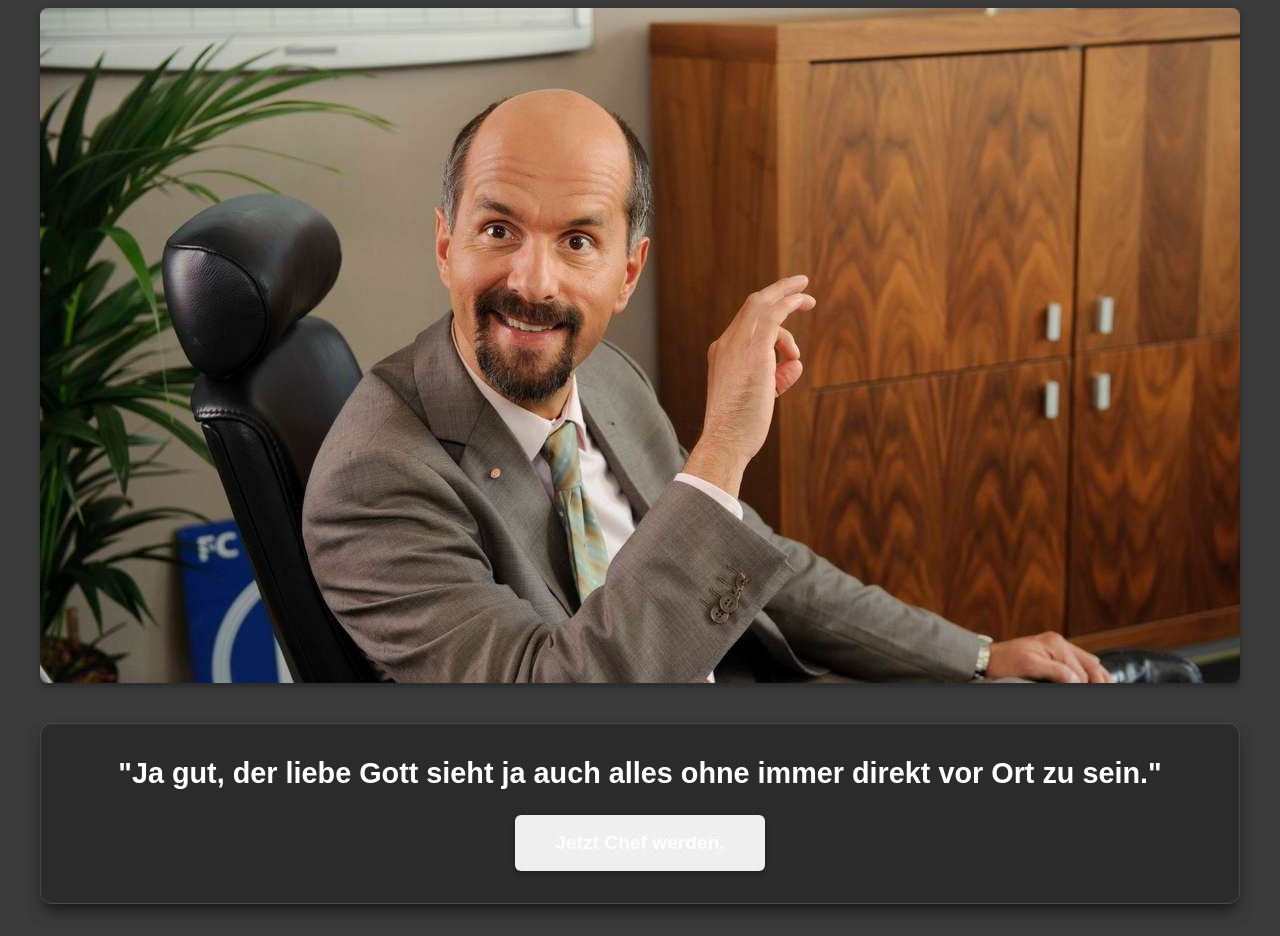
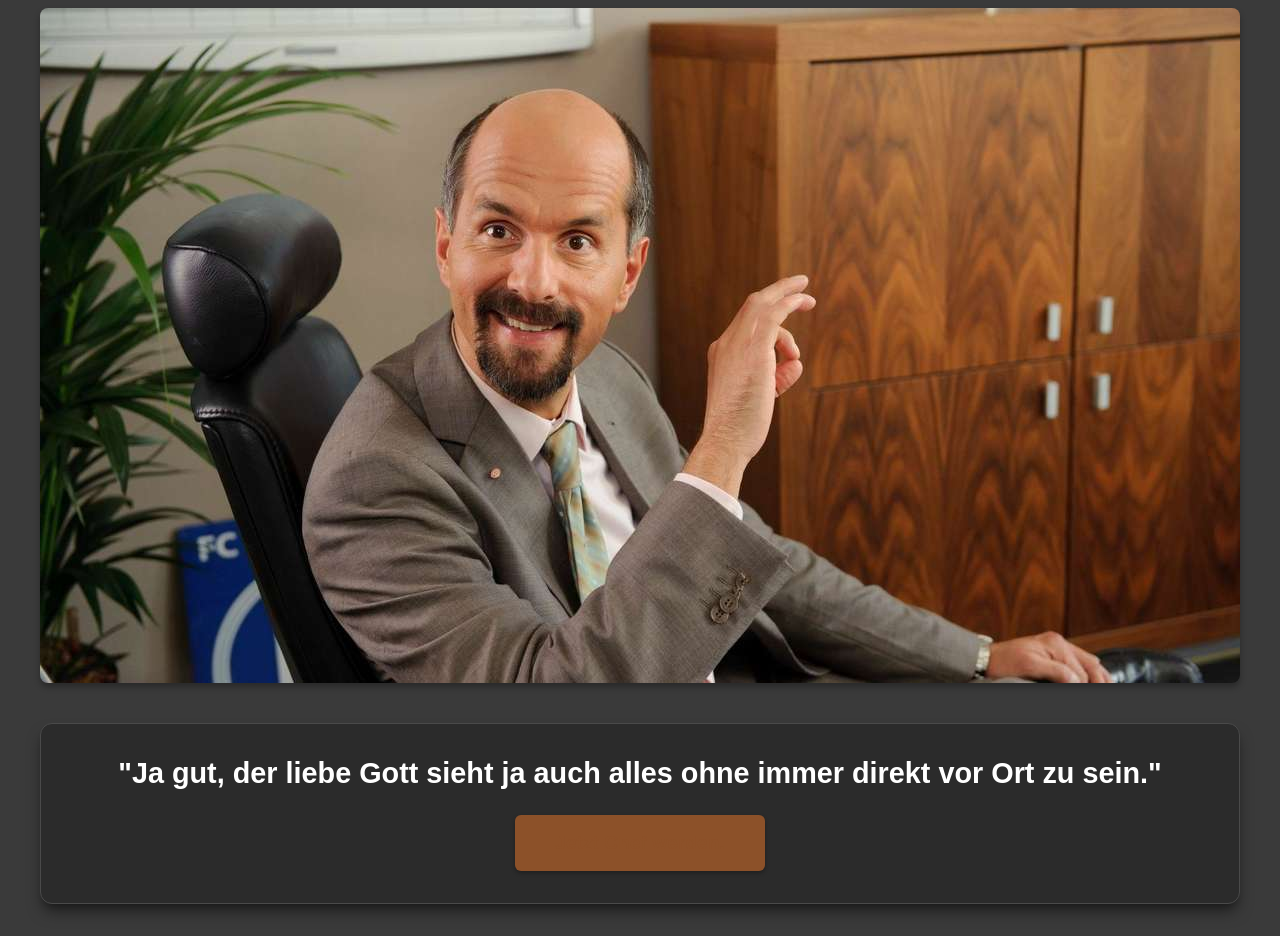
Before and after one commit to Florii02/stromberg-zitate, a plain HTML site: page index.html in a window 1280 px wide. Shown: the part 96-1032 px from the top of the page. Drawn offline with Linux system fonts and the light colour scheme.

Commit message:
Refactor CSS for improved button styling and layout

```diff
--- a/style.css
+++ b/style.css
@@ -98,8 +98,8 @@ button {
   font-size: 1.2rem; /* Increased font size for the button text */
   line-height: 1.5rem;
   font-weight: 600;
-  color: #ffffff;
-  background: ##8C5129;
+  color: #8C5129;
+  background: #8C5129;
   border: none;
   box-shadow: 0 2px 4px rgba(0, 0, 0, 0.3);
   cursor: pointer;
```
